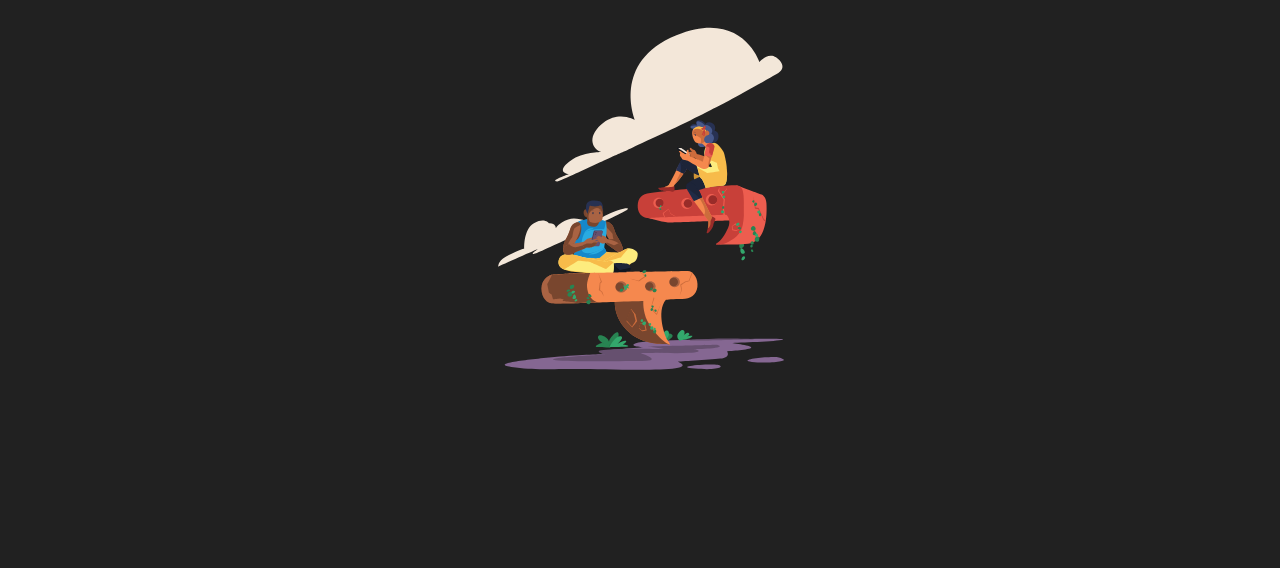
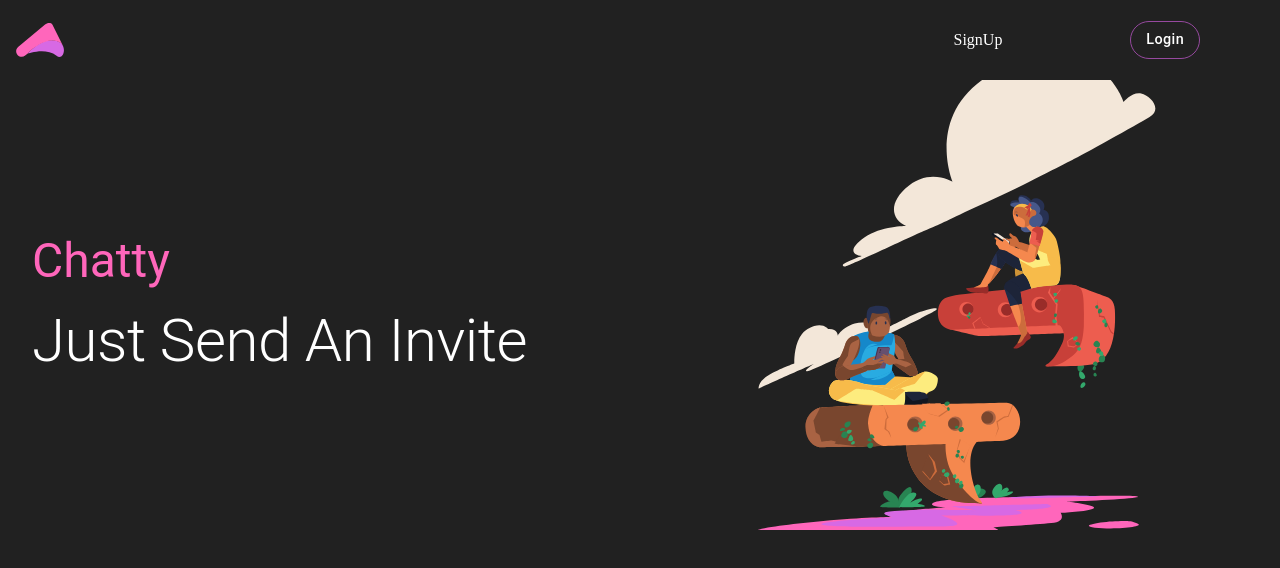
Before and after one commit to PeterKwesiAnsah/Chatty, a React (Create React App) app in the folder client/: page / in a window 1280 px wide. Shown: the top 568 px of the page. Built offline with nearby package versions, Linux system fonts and the light colour scheme.

Commit message:
just send an invite

```diff
--- a/client/package.json
+++ b/client/package.json
@@ -12,6 +12,7 @@
     "react": "^17.0.1",
     "react-dom": "^17.0.1",
     "react-lottie": "^1.2.3",
+    "react-router-dom": "^5.2.0",
     "react-scripts": "4.0.2",
     "web-vitals": "^1.1.0"
   },
--- a/client/src/GlobalStyles.js
+++ b/client/src/GlobalStyles.js
@@ -26,7 +26,11 @@ const useStyles = makeStyles((theme) =>
 			},
 			a: {
 				textDecoration: 'none',
-			},
+            },
+            li:{
+                listStyle:'none'
+            },
+
 			'#root': {
 				height: '100%',
 				width: '100%',
--- a/client/src/layout/home/components/Landing.js
+++ b/client/src/layout/home/components/Landing.js
@@ -2,9 +2,18 @@ import React from 'react';
 import Lottie from 'react-lottie';
 import { makeStyles, Typography } from '@material-ui/core';
 import animationData from '../../../lotties/chattingAnimation.json';
+import Navbar from './Navbar';
 
 const useStyles = makeStyles((theme) => ({
 	root: {},
+	Landing: {
+		display: 'flex',
+		flexDirection: 'row-reverse',
+		alignItems: 'center',
+	},
+	textBox: {
+		padding: theme.spacing(4),
+	},
 }));
 
 const defaultOptions = {
@@ -20,7 +29,21 @@ const Landing = () => {
 
 	return (
 		<div className={classes.root}>
-			<Lottie options={defaultOptions} height={400} width={400} />
+			<Navbar></Navbar>
+			<div className={classes.Landing}>
+				<Lottie
+					options={defaultOptions}
+					height={450}
+					width={550}
+					style={{ marginRight: '64px' }}
+				/>
+				<div className={classes.textBox}>
+					<Typography variant="h3" color="secondary" paragraph>
+						Chatty
+					</Typography>
+					<Typography variant="h2">Just Send An Invite</Typography>
+				</div>
+			</div>
 		</div>
 	);
 };
--- /dev/null
+++ b/client/src/layout/home/components/Navbar.js
@@ -0,0 +1,72 @@
+import React from 'react';
+import { makeStyles, Button, Typography } from '@material-ui/core';
+import { Link, BrowserRouter as Router } from 'react-router-dom';
+import logo from '../../../assets/logo.svg';
+const useStlyes = makeStyles((theme) => ({
+	root: {
+		display: 'flex',
+		padding: theme.spacing(2),
+		justifyContent: 'space-around',
+		alignItems: 'center',
+		'& ul': {
+			display: 'flex',
+			justifyContent: 'space-around',
+			alignItems: 'center',
+		},
+		'& nav': {
+			marginLeft: 'auto',
+			width: '30%',
+			height: '30%',
+		},
+		'& a': {
+			color: 'inherit',
+		},
+	},
+	imgBlock: {
+		height: theme.spacing(6),
+		width: theme.spacing(6),
+	},
+	img: {
+		width: '100%',
+		height: '100%',
+	},
+	btn: {
+		borderColor: theme.palette.primary.dark,
+		fontSize: theme.spacing(1.8),
+		borderRadius: theme.spacing(3),
+		textTransform: 'none',
+	},
+}));
+
+//https://cdn.svgporn.com/logos/akka.svg
+const Navbar = () => {
+	const classes = useStlyes();
+
+	return (
+		<div className={classes.root}>
+			<div className={classes.imgBlock}>
+				<img
+					src={logo}
+					alt="Just Send An Invite"
+					className={classes.img}
+				></img>
+			</div>
+			<Router>
+				<nav>
+					<ul>
+						<li>
+							<Link to="/signUp">SignUp</Link>
+						</li>
+						<li>
+							<Button href="/login" variant="outlined" className={classes.btn}>
+								<Typography variant="span">Login</Typography>
+							</Button>
+						</li>
+					</ul>
+				</nav>
+			</Router>
+		</div>
+	);
+};
+
+export default Navbar;
```
Also changed, not shown: client/src/assets/logo.svg (added), client/src/lotties/chattingAnimation.json, 1 other file (tests, documents, lock files or other folders).
